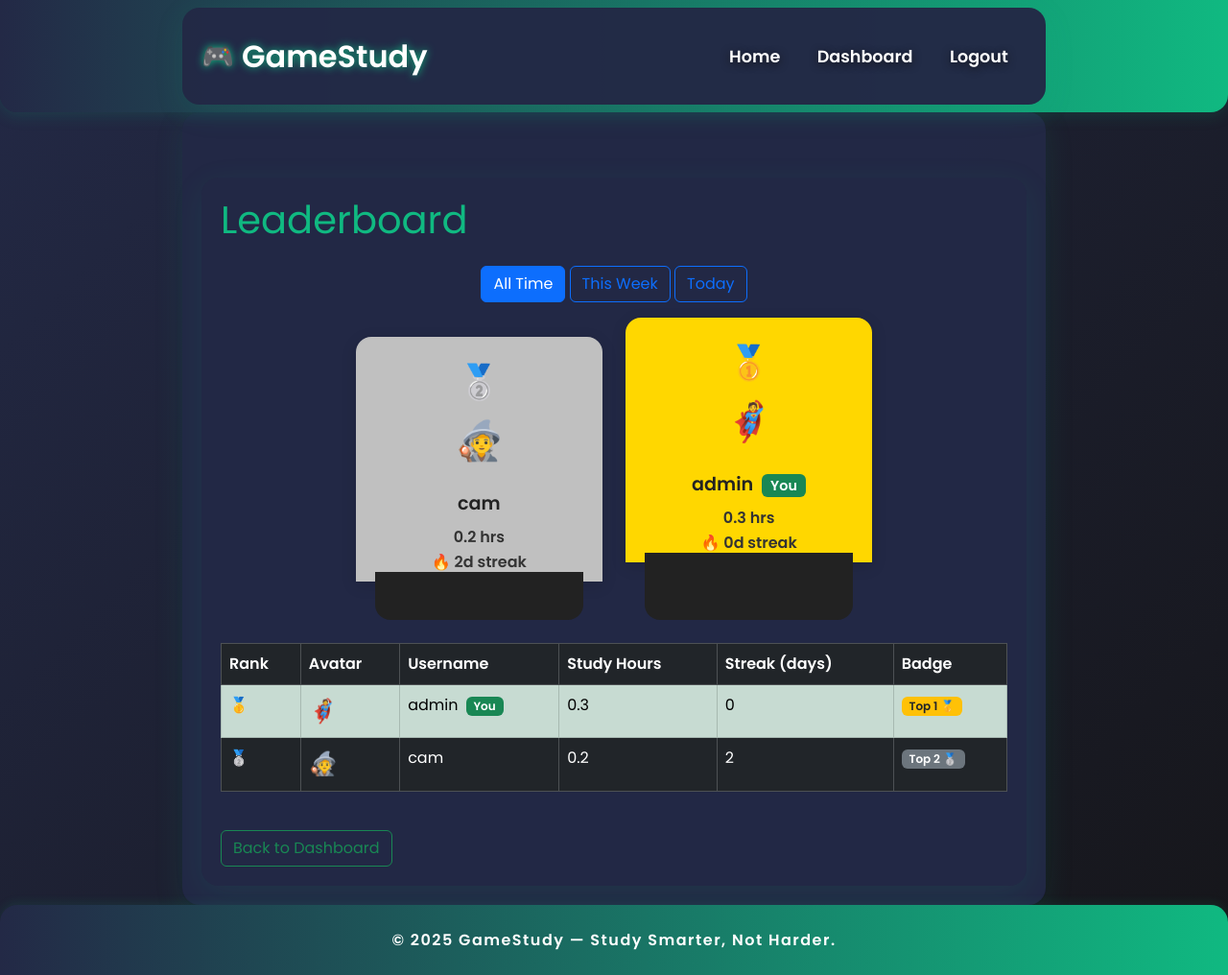
After one commit to TempeHS/2025SE-Cameron.L-Major, a Flask app: page /leaderboard in a window 1280 px wide. The commit adds this page. Shown: the whole page at 96% size. Run offline with Flask 3, Linux system fonts and the light colour scheme; a user stored in the database is signed in; data comes from the database, SQL or seed files in the repository; some libraries are stand-ins or nearby versions.

Commit message:
Implemented leaderboard html

```diff
--- a/main_routes.py
+++ b/main_routes.py
@@ -20,7 +20,6 @@ def register_main_routes(app):
 
     def get_db():
         db_path = '.databaseFiles/database.db'
-        print("USING DATABASE FILE:", os.path.abspath(db_path))
         conn = sqlite3.connect(db_path)
         conn.row_factory = sqlite3.Row
         return conn
@@ -102,16 +101,30 @@ def register_main_routes(app):
             flash("Log created successfully!")
             return redirect(url_for("dashboard"))
 
+
     @app.route("/home_logged_in", methods=["GET"])
     def home_logged_in():
-        """Render the home page for logged-in users with pagination."""
+        """Render the home page for logged-in users with leaderboard."""
         if 'username' not in session:
             flash("You need to log in first.")
             return redirect(url_for('login'))
 
-        return render_template("home_logged_in.html",
-                            username=session['username'],
-                            email=session['email'], )
+        conn = get_db()
+        cur = conn.cursor()
+        # Get top 10 users by total study time (in seconds)
+        cur.execute("SELECT username, COALESCE(total_study_time, 0) as total_study_time FROM users ORDER BY total_study_time DESC LIMIT 10")
+        leaderboard = [
+            {"username": row["username"], "study_hours": round(row["total_study_time"] / 3600, 1)}
+            for row in cur.fetchall()
+        ]
+        conn.close()
+
+        return render_template(
+            "home_logged_in.html",
+            username=session['username'],
+            email=session.get('email'),
+            leaderboard=leaderboard
+        )
 
     @app.route("/search_logs", methods=["GET"])
     def search_logs():
@@ -418,3 +431,76 @@ def register_main_routes(app):
             all_achievements=all_achievements,
             user_achievements=user_achievements
         )
+
+    @app.route("/leaderboard")
+    def leaderboard():
+        """Show the top 20 users by total study time and streak, with period filter."""
+        if 'username' not in session:
+            flash("You need to log in first.")
+            return redirect(url_for('login'))
+
+        period = request.args.get('period', 'all')
+        conn = get_db()
+        cur = conn.cursor()
+
+        if period == 'today':
+            date_filter = datetime.now().strftime('%Y-%m-%d')
+            cur.execute("""
+                SELECT username, SUM(seconds) as study_seconds
+                FROM study_sessions
+                WHERE date = ?
+                GROUP BY username
+                ORDER BY study_seconds DESC
+                LIMIT 20
+            """, (date_filter,))
+        elif period == 'week':
+            start_of_week = (datetime.now() - timedelta(days=datetime.now().weekday())).strftime('%Y-%m-%d')
+            cur.execute("""
+                SELECT username, SUM(seconds) as study_seconds
+                FROM study_sessions
+                WHERE date >= ?
+                GROUP BY username
+                ORDER BY study_seconds DESC
+                LIMIT 20
+            """, (start_of_week,))
+        else:  # all time
+            cur.execute("""
+                SELECT username, COALESCE(total_study_time, 0) as study_seconds
+                FROM users
+                ORDER BY study_seconds DESC
+                LIMIT 20
+            """)
+
+        users = cur.fetchall()
+
+        def get_streak(username):
+            streak = 0
+            today = datetime.now().date()
+            for i in range(0, 100):
+                day = today - timedelta(days=i)
+                cur.execute(
+                    "SELECT 1 FROM study_sessions WHERE username=? AND date=?",
+                    (username, day.strftime('%Y-%m-%d'))
+                )
+                if cur.fetchone():
+                    streak += 1
+                else:
+                    break
+            return streak
+
+        leaderboard = [
+            {
+                "username": row["username"],
+                "study_hours": round((row["study_seconds"] or 0) / 3600, 1),
+                "streak": get_streak(row["username"])
+            }
+            for row in users
+        ]
+        conn.close()
+
+        return render_template(
+            "leaderboard.html",
+            leaderboard=leaderboard,
+            period=period,
+            session=session
+        )
--- /dev/null
+++ b/templates/leaderboard.html
@@ -0,0 +1,105 @@
+{% extends "layout.html" %}
+{% block title %}Leaderboard{% endblock %}
+{% block content %}
+<div class="container mt-5">
+  <h1 class="mb-4" style="color:#10b981;">Leaderboard</h1>
+
+  <!-- Filter Buttons -->
+  <div class="mb-3 text-center">
+    <a href="{{ url_for('leaderboard', period='all') }}" class="btn btn-outline-primary {% if period == 'all' %}active{% endif %}">All Time</a>
+    <a href="{{ url_for('leaderboard', period='week') }}" class="btn btn-outline-primary {% if period == 'week' %}active{% endif %}">This Week</a>
+    <a href="{{ url_for('leaderboard', period='today') }}" class="btn btn-outline-primary {% if period == 'today' %}active{% endif %}">Today</a>
+  </div>
+
+  <!-- Podium for Top 3 -->
+  <div class="row justify-content-center align-items-end mb-4" style="min-height: 160px;">
+    {% set medals = ['🥇','🥈','🥉'] %}
+    {% set avatars = ['🦸','🧙','🧑‍🚀','🧑‍💻','🦹','🧑‍🎤','🧑‍🏫','🧑‍🔬','🧑‍🎨','🧑‍🌾'] %}
+    {% for i in [1,0,2] %}
+      {% if leaderboard|length > i %}
+      <div class="col-4 text-center">
+        <div style="
+          background: {% if i == 0 %}#ffd700{% elif i == 1 %}#c0c0c0{% else %}#cd7f32{% endif %};
+          color: #222;
+          border-radius: 1rem 1rem 0 0;
+          padding: 1.2rem 0 0.5rem 0;
+          margin-bottom: -10px;
+          font-size: 2.2rem;
+          font-weight: bold;
+          box-shadow: 0 4px 16px #0002;
+          ">
+          {{ medals[i] }}<br>
+          <span style="font-size:2.5rem;">{{ avatars[i] }}</span><br>
+          <span style="font-size:1.2rem;">
+            {{ leaderboard[i].username }}
+            {% if leaderboard[i].username == session['username'] %}
+              <span class="badge bg-success ms-1">You</span>
+            {% endif %}
+          </span>
+          <div style="font-size:1rem; color:#333;">
+            {{ leaderboard[i].study_hours }} hrs<br>
+            🔥 {{ leaderboard[i].streak or 0 }}d streak
+          </div>
+        </div>
+        <div style="
+          height: {% if i == 0 %}70px{% elif i == 1 %}50px{% else %}35px{% endif %};
+          background: #222;
+          border-radius: 0 0 1rem 1rem;
+          margin: 0 20px;
+        "></div>
+      </div>
+      {% endif %}
+    {% endfor %}
+  </div>
+
+  <!-- Leaderboard Table -->
+  <table class="table table-dark table-striped table-bordered rounded">
+    <thead>
+      <tr>
+        <th scope="col">Rank</th>
+        <th scope="col">Avatar</th>
+        <th scope="col">Username</th>
+        <th scope="col">Study Hours</th>
+        <th scope="col">Streak (days)</th>
+        <th scope="col">Badge</th>
+      </tr>
+    </thead>
+    <tbody>
+      {% for user in leaderboard %}
+      <tr {% if user.username == session['username'] %}class="table-success"{% endif %}>
+        <td>
+          {% if loop.index0 == 0 %}🥇{% elif loop.index0 == 1 %}🥈{% elif loop.index0 == 2 %}🥉{% else %}{{ loop.index }}{% endif %}
+        </td>
+        <td style="font-size:1.5rem;">{{ avatars[loop.index0 % avatars|length] }}</td>
+        <td>
+          {{ user.username }}
+          {% if user.username == session['username'] %}
+            <span class="badge bg-success ms-1">You</span>
+          {% endif %}
+        </td>
+        <td>{{ user.study_hours }}</td>
+        <td>{{ user.streak or 0 }}</td>
+        <td>
+          {% if loop.index0 == 0 %}
+            <span class="badge bg-warning text-dark">Top 1 🥇</span>
+          {% elif loop.index0 == 1 %}
+            <span class="badge bg-secondary">Top 2 🥈</span>
+          {% elif loop.index0 == 2 %}
+            <span class="badge bg-warning text-dark">Top 3 🥉</span>
+          {% elif loop.index0 < 5 %}
+            <span class="badge bg-info text-dark">Top 5 🏅</span>
+          {% elif loop.index0 < 10 %}
+            <span class="badge bg-success">Top 10 🎖️</span>
+          {% elif loop.index0 < 20 %}
+            <span class="badge bg-primary">Top 20 🏆</span>
+          {% else %}
+            <span class="badge bg-dark">Participant</span>
+          {% endif %}
+        </td>
+      </tr>
+      {% endfor %}
+    </tbody>
+  </table>
+  <a href="{{ url_for('dashboard') }}" class="btn btn-outline-success mt-4">Back to Dashboard</a>
+</div>
+{% endblock %}
```
Also changed, not shown: developer-diary.md (+24 -0 lines), sprint-4.md (added, +37 -0 lines), templates/home_logged_in.html (+29 -34 lines).
